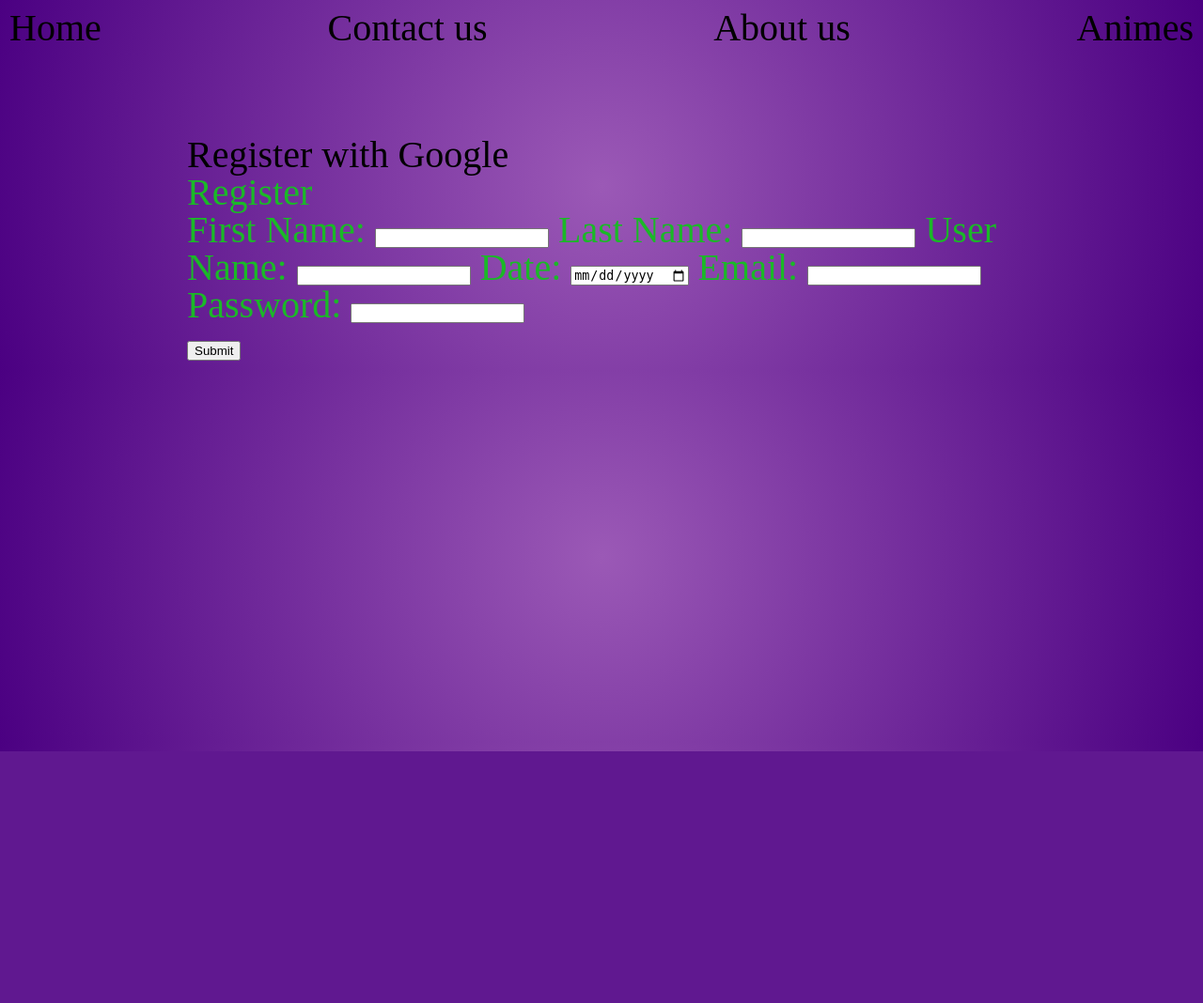
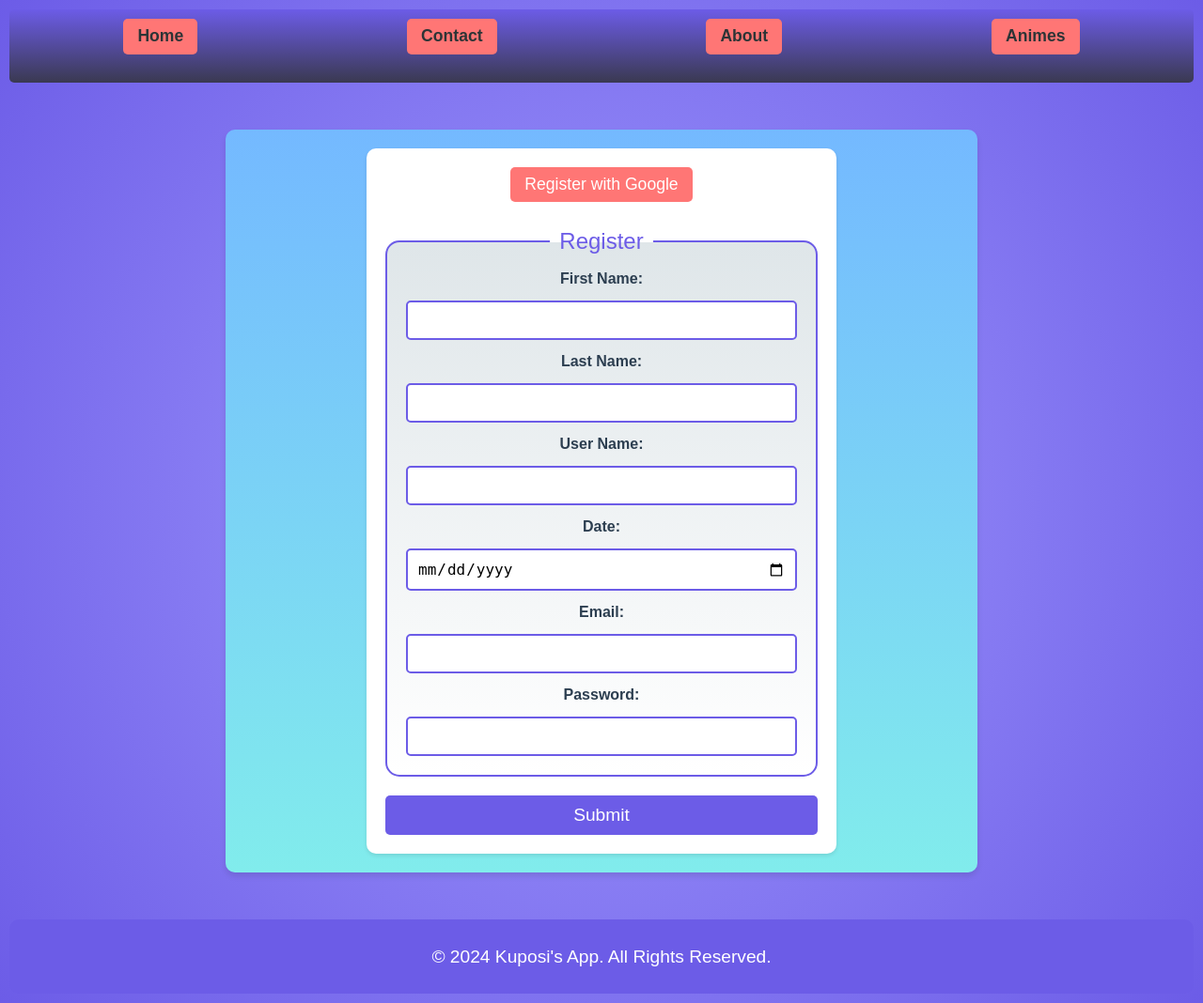
Before and after one commit to python-116/nika-kupatadze-finaluri-python, a Django app: page /registration/ in a window 1280 px wide. Shown: the whole page at 94% size. Before the commit the page ends 800 px from the top, so only its background shows below. Run offline with Django 5.2, Linux system fonts and the light colour scheme.

Commit message:
add css
add css

```diff
--- a/finaluri/final_project/kuposi/templates/about.html
+++ b/finaluri/final_project/kuposi/templates/about.html
@@ -8,7 +8,8 @@
         <p>His age : {{admin.age}}</p>
         <p>Height : {{admin.height}}</p>
         <p>His photo</p>
-        <img src="{{ admin.image }}" alt="Image of {{ admin.name }}" style="width: 300px; height: 300px;">
+        <img src="{{ admin.image }}" alt="Image of {{ admin.name }}"
+            style="width: 300px; height: 300px; border-radius:10px;">
         {% endfor %}
         <div style="height: 80px;"></div>
         <p>If you want to upload your Giga Chat information</p>
--- a/finaluri/final_project/kuposi/templates/base.html
+++ b/finaluri/final_project/kuposi/templates/base.html
@@ -9,6 +9,11 @@
     <link rel="stylesheet" href="{% static 'css/style.css' %}">
     <link rel="stylesheet" href="{% static 'css/index.css' %}">
     <link rel="stylesheet" href="{% static 'css/contact.css' %}">
+    <link rel="stylesheet" href="{% static 'css/about.css' %}">
+
+    <link rel="stylesheet" href="{% static 'css/API.css' %}">
+    <link rel="stylesheet" href="{% static 'css/profile.css' %}">
+    <link rel="stylesheet" href="{% static 'css/registration.css' %}">
 
     <title>Document</title>
 </head>
@@ -18,14 +23,18 @@
         <nav>
             <ul>
                 <li><a href="{% url 'index' %}">Home</a></li>
-                <li><a href="{% url 'contact' %}">Contact us</a></li>
-                <li><a href="{% url 'about' %}">About us</a></li>
+                <li><a href="{% url 'contact' %}">Contact</a></li>
+                <li><a href="{% url 'about' %}">About</a></li>
                 <li><a href="{% url 'API' %}">Animes</a></li>
             </ul>
         </nav>
     </header>
     {% block content %}
     {% endblock %}
+    <footer>
+        <p>&copy; 2024 Kuposi's App. All Rights Reserved.</p>
+    </footer>
+
 </body>
 
 </html>
--- a/finaluri/final_project/kuposi/templates/profile.html
+++ b/finaluri/final_project/kuposi/templates/profile.html
@@ -23,9 +23,6 @@
             <p>yor giga surname :{{giga.giga_surname}}</p>
             <p>yor giga age:{{giga.giga_age}}</p>
             <p>yor giga height:{{giga.giga_height}}</p>
-            <p>your giga photo</p>
-            <img src="{{ giga.giga_photo.url }}" alt="Image of {{ giga.giga_name }}"
-                style="width: 100px; height: 100px;">
             {% empty %}
             <tr colspan="3">
                 no information found!
--- a/finaluri/final_project/kuposi/templates/registration.html
+++ b/finaluri/final_project/kuposi/templates/registration.html
@@ -29,7 +29,7 @@
                 </fieldset>
 
 
-                <button type="submit">Submit</button>
+                <button style="margin-top: 10px;" type="submit">Submit</button>
 
             </form>
         </div>
--- a/finaluri/final_project/static/css/API.css
+++ b/finaluri/final_project/static/css/API.css
@@ -1,19 +1,59 @@
-.container {
-  max-width: 1440px;
+table {
   width: 100%;
-  margin: 0 auto;
-  padding-top: 95px;
-  display: flex;
-  justify-content: center;
-  align-items: center;
+  border-collapse: collapse;
+  margin: 20px 0;
+  background-color: #f9f9f9;
+  border: 1px solid #ddd;
+  box-shadow: 0 2px 4px rgba(0, 0, 0, 0.1);
 }
 
-section {
-  display: flex;
-  justify-content: center;
-  flex-direction: column;
-  align-items: center;
-  gap: 40px;
-  /* border: 5px solid rgb(222, 143, 32); */
-  width: 70%;
+table th,
+table td {
+  padding: 15px;
+  text-align: left;
+  vertical-align: top;
+  border: 1px solid #ddd;
 }
+
+table th {
+  background-color: #6c5ce7;
+  color: white;
+  font-size: 1.2rem;
+}
+
+table td img {
+  width: 150px;
+  height: auto;
+  border-radius: 10px;
+  display: block;
+  margin: 0 auto;
+  box-shadow: 0 2px 4px rgba(0, 0, 0, 0.2);
+}
+
+table td {
+  font-size: 1rem;
+  color: #2c3e50;
+  line-height: 1.6;
+}
+
+table td:nth-child(3) {
+  max-width: 400px;
+  word-wrap: break-word;
+}
+
+@media (max-width: 768px) {
+  table,
+  th,
+  td {
+    display: block;
+    width: 100%;
+  }
+
+  table td {
+    padding: 10px;
+  }
+
+  table td img {
+    width: 100px;
+  }
+}
--- a/finaluri/final_project/static/css/contact.css
+++ b/finaluri/final_project/static/css/contact.css
@@ -1,4 +1,17 @@
-body {
-  font-size: 40px;
-  color: rgb(26, 185, 39);
+textarea {
+  width: 100%;
+  height: 150px;
+  padding: 10px;
+  font-size: 1rem;
+  font-family: Arial, sans-serif;
+  border: 1px solid #ddd;
+  border-radius: 5px;
+  resize: none;
+  box-shadow: 0 2px 4px rgba(0, 0, 0, 0.1);
 }
+
+textarea:focus {
+  outline: none;
+  border-color: #6c5ce7;
+  box-shadow: 0 0 5px rgba(108, 92, 231, 0.5);
+}
--- a/finaluri/final_project/static/css/index.css
+++ b/finaluri/final_project/static/css/index.css
@@ -1,23 +1,72 @@
-.container {
-  max-width: 1440px;
-  width: 100%;
-  margin: 0 auto;
-  padding-top: 95px;
-  display: flex;
-  justify-content: center;
-  align-items: center;
+body {
+  font-family: "Poppins", sans-serif;
+  color: #2d3436;
 }
 
-section {
+.container {
+  text-align: center;
+  padding: 50px 20px;
+  background: linear-gradient(to bottom, #74b9ff, #a29bfe);
+  border-radius: 10px;
+  box-shadow: 0 4px 6px rgba(0, 0, 0, 0.1);
+}
+
+h1 {
+  font-size: 3rem;
+  color: #6c5ce7;
+  margin-bottom: 10px;
+  text-shadow: 2px 2px 5px rgba(0, 0, 0, 0.1);
+}
+
+h2 {
+  font-size: 1.5rem;
+  color: #2d3436;
+  margin-bottom: 20px;
+}
+
+footer {
+  margin-top: 30px;
+  padding: 20px;
+  background-color: #6c5ce7;
+  color: white;
+  border-radius: 10px;
+}
+.reg_log {
+  margin-top: 20px;
+}
+footer p {
+  margin: 10px 0;
+  font-size: 1.2rem;
+}
+
+form {
   display: flex;
   flex-direction: column;
-  justify-content: center;
-  align-items: center;
-  gap: 40px;
-  width: 70%;
+  gap: 10px;
 }
 
-.registration {
-  display: flex;
-  flex-direction: column;
+footer a {
+  text-decoration: none;
+  color: #ff7675;
+  font-weight: bold;
 }
+
+footer a:hover {
+  text-decoration: underline;
+  color: #fab1a0;
+}
+
+a {
+  font-size: 1rem;
+  padding: 8px 15px;
+  color: white;
+  background-color: #6c5ce7;
+  text-decoration: none;
+  border-radius: 5px;
+  transition: background-color 0.3s ease, transform 0.2s ease;
+}
+
+a:hover {
+  background-color: #a29bfe;
+  transform: scale(1.1);
+}
--- /dev/null
+++ b/finaluri/final_project/static/css/profile.css
@@ -0,0 +1,104 @@
+body {
+  font-family: "Poppins", sans-serif;
+  color: #2d3436;
+  background-color: #f7f9fb;
+}
+
+.container {
+  max-width: 900px;
+  margin: 50px auto;
+  padding: 20px;
+  background: white;
+  border-radius: 10px;
+  box-shadow: 0 4px 6px rgba(0, 0, 0, 0.1);
+  text-align: center;
+}
+
+table {
+  width: 100%;
+  margin: 20px 0;
+  border-collapse: collapse;
+  box-shadow: 0 2px 4px rgba(0, 0, 0, 0.1);
+}
+
+td {
+  padding: 15px;
+  border: 1px solid #dfe6e9;
+  text-align: left;
+  font-size: 1rem;
+}
+
+table td:first-child {
+  font-weight: bold;
+  color: #6c5ce7;
+}
+
+section > p {
+  font-size: 1.5rem;
+  color: #6c5ce7;
+  margin-bottom: 15px;
+}
+
+p[style*="color: red;"] {
+  font-size: 1.2rem;
+  font-weight: bold;
+  background-color: #ffe6e6;
+  border: 1px solid #ff7675;
+  padding: 10px;
+  border-radius: 5px;
+}
+
+.gigaUser {
+  margin: 20px 0;
+  padding: 20px;
+  background: #f9f9f9;
+  border-radius: 10px;
+  box-shadow: 0 2px 4px rgba(0, 0, 0, 0.1);
+  text-align: left;
+}
+
+.gigaUser p {
+  font-size: 1rem;
+  color: #2c3e50;
+  margin-bottom: 10px;
+}
+
+.gigaUser img {
+  border-radius: 50%;
+  width: 120px;
+  height: 120px;
+  object-fit: cover;
+  box-shadow: 0 2px 4px rgba(0, 0, 0, 0.2);
+  margin-top: 10px;
+}
+
+.gigaUser tr[colspan="3"] {
+  color: #b2bec3;
+  font-style: italic;
+}
+
+@media (max-width: 768px) {
+  .container {
+    padding: 15px;
+  }
+
+  table,
+  td {
+    display: block;
+    width: 100%;
+  }
+
+  td {
+    padding: 10px;
+    text-align: left;
+  }
+
+  .gigaUser {
+    padding: 15px;
+  }
+
+  .gigaUser img {
+    width: 100px;
+    height: 100px;
+  }
+}
--- /dev/null
+++ b/finaluri/final_project/static/css/registration.css
@@ -0,0 +1,114 @@
+body {
+  font-family: "Poppins", sans-serif;
+  color: #2d3436;
+}
+
+.container {
+  max-width: 800px;
+  margin: 50px auto;
+  padding: 20px;
+  background: linear-gradient(to bottom, #74b9ff, #81ecec);
+  border-radius: 10px;
+  box-shadow: 0 4px 6px rgba(0, 0, 0, 0.1);
+  text-align: center;
+}
+
+.registration {
+  margin-top: 10px;
+  padding: 20px;
+  background: #ffffff;
+  border-radius: 10px;
+  box-shadow: 0 2px 4px rgba(0, 0, 0, 0.1);
+  max-width: 500px;
+  margin: 0 auto;
+}
+
+a {
+  display: block;
+  margin: 0 auto 20px auto;
+  padding: 10px 15px;
+  font-size: 1.1rem;
+  background-color: #ff7675;
+  color: white;
+  text-decoration: none;
+  border-radius: 5px;
+  transition: background-color 0.3s ease, transform 0.2s ease;
+  text-align: center;
+}
+
+a:hover {
+  background-color: #fab1a0;
+  transform: scale(1.05);
+}
+
+fieldset {
+  display: flex;
+  flex-direction: column;
+  align-items: center;
+  gap: 15px;
+  border: 2px solid #6c5ce7;
+  border-radius: 15px;
+  padding: 20px;
+  width: 100%;
+  background: linear-gradient(to bottom, #dfe6e9, #ffffff);
+}
+
+legend {
+  font-size: 1.5rem;
+  color: #6c5ce7;
+  padding: 0 10px;
+}
+
+label {
+  font-size: 1rem;
+  font-weight: bold;
+  color: #2c3e50;
+  text-align: center;
+  width: auto;
+  margin: 0 auto;
+}
+
+input {
+  width: 100%;
+  padding: 10px;
+  font-size: 1rem;
+  border: 2px solid #6c5ce7;
+  border-radius: 5px;
+  outline: none;
+  transition: border-color 0.3s ease-in-out;
+}
+
+input:focus {
+  border-color: #a29bfe;
+}
+
+button[type="submit"] {
+  width: 100%;
+  padding: 10px;
+  font-size: 1.2rem;
+  background-color: #6c5ce7;
+  color: white;
+  border: none;
+  border-radius: 5px;
+  cursor: pointer;
+  transition: background-color 0.3s, transform 0.2s;
+}
+
+button[type="submit"]:hover {
+  background-color: #a29bfe;
+  transform: scale(1.05);
+}
+
+@media (max-width: 768px) {
+  .registration {
+    width: 90%;
+  }
+
+  input {
+    font-size: 0.9rem;
+  }
+
+  button {
+    font-size: 1rem;
+  }
+}
--- a/finaluri/final_project/static/css/style.css
+++ b/finaluri/final_project/static/css/style.css
@@ -1,14 +1,38 @@
 body {
+  font-family: "Poppins", sans-serif;
   padding: 10px;
-  background: radial-gradient(circle, #9b59b6, #4b0082);
+  background: radial-gradient(circle, #a29bfe, #6c5ce7);
+  color: #2d3436;
 }
-
 ul {
   border-radius: 5px;
   display: flex;
-  justify-content: space-between;
+  justify-content: space-around;
   align-items: center;
+  padding: 10px;
+  background: linear-gradient(to bottom, #6c5ce7, #3a3951);
 }
+
 li {
   border-radius: 3px;
+  list-style: none;
+  transition: transform 0.3s, background-color 0.3s;
 }
+
+li a {
+  text-decoration: none;
+  color: #2d3436;
+  font-weight: bold;
+  transition: color 0.3s;
+}
+
+li:hover {
+  transform: scale(0.8);
+}
+
+footer {
+  text-align: center;
+  padding: 20px;
+  background-color: #6c5ce7;
+  color: white;
+}
```
Also changed, not shown: finaluri/final_project/kuposi/templates/index.html (+5 -4 lines), finaluri/final_project/db.sqlite3.
